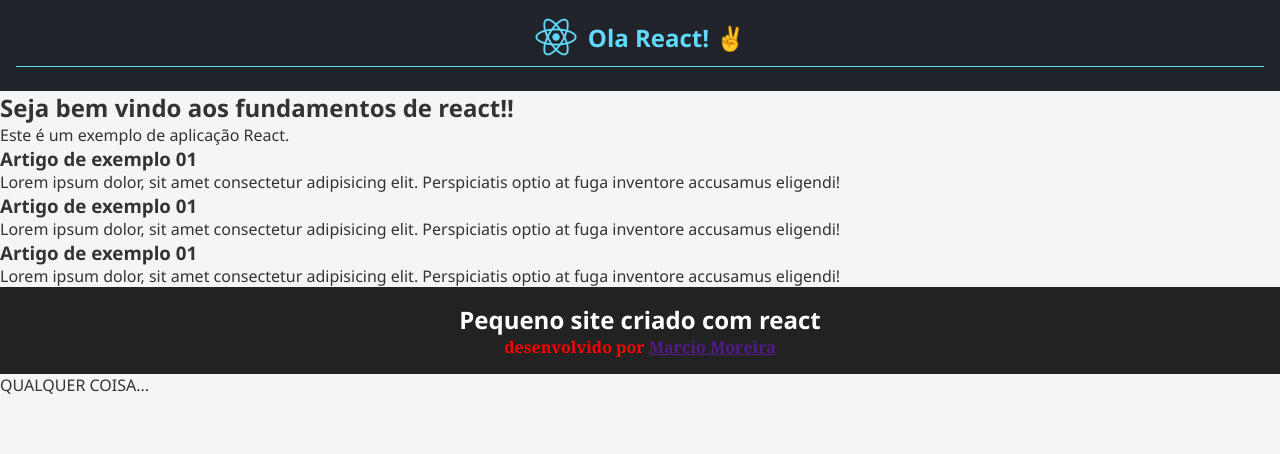
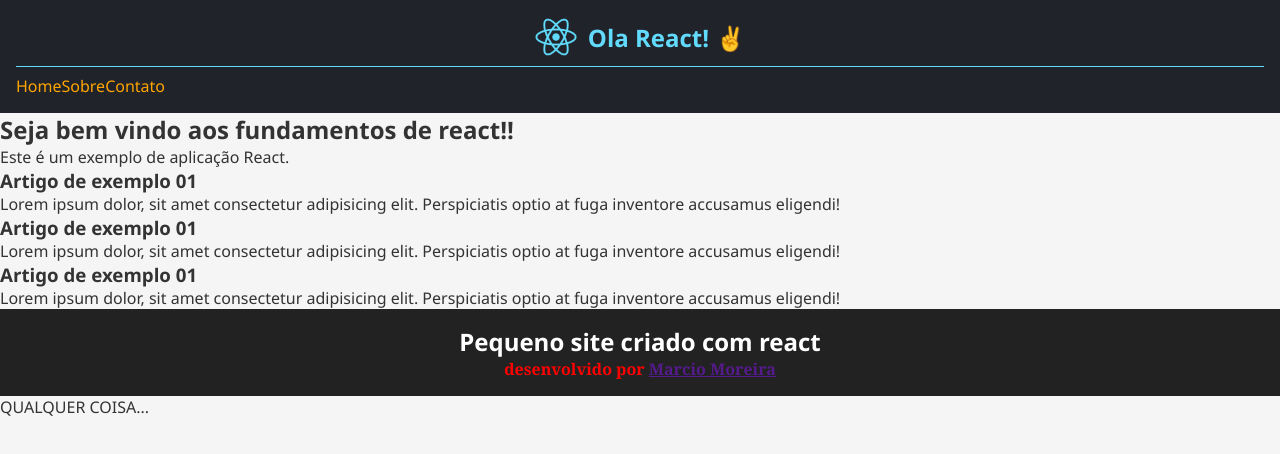
Before and after one commit to Moreira-Marcio/react-fundamentos, a React (Vite) app: page / in a window 1280 px wide. Shown: the top 454 px of the page. Built offline with nearby package versions, Linux system fonts and the light colour scheme.

Commit message:
atualiza menu

```diff
--- a/src/components/Menu.tsx
+++ b/src/components/Menu.tsx
@@ -1,9 +1,9 @@
 export default function Menu() {
   return (
     <nav>
-      <a href=""></a>
-      <a href=""></a>
-      <a href=""></a>
+      <a href="">Home</a>
+      <a href="">Sobre</a>
+      <a href="">Contato</a>
     </nav>
   );
 }
```
